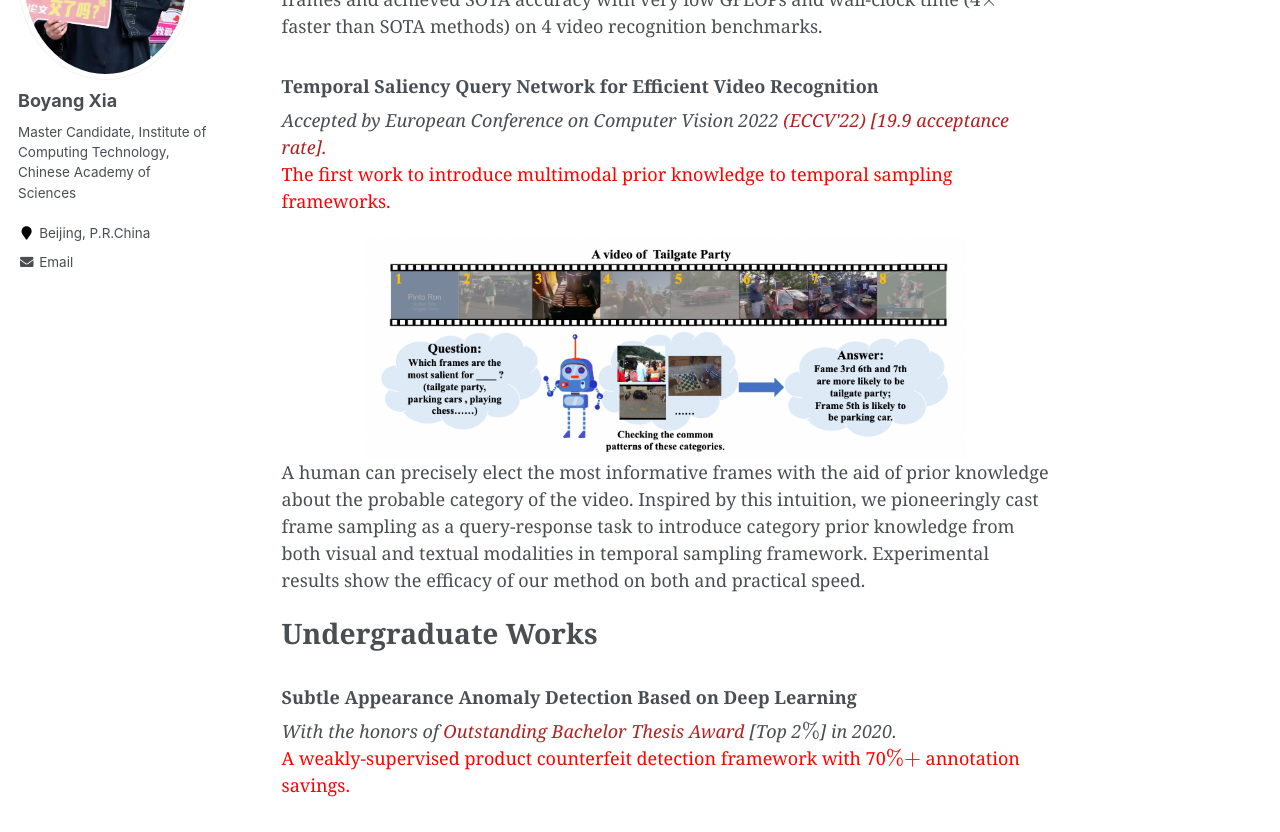
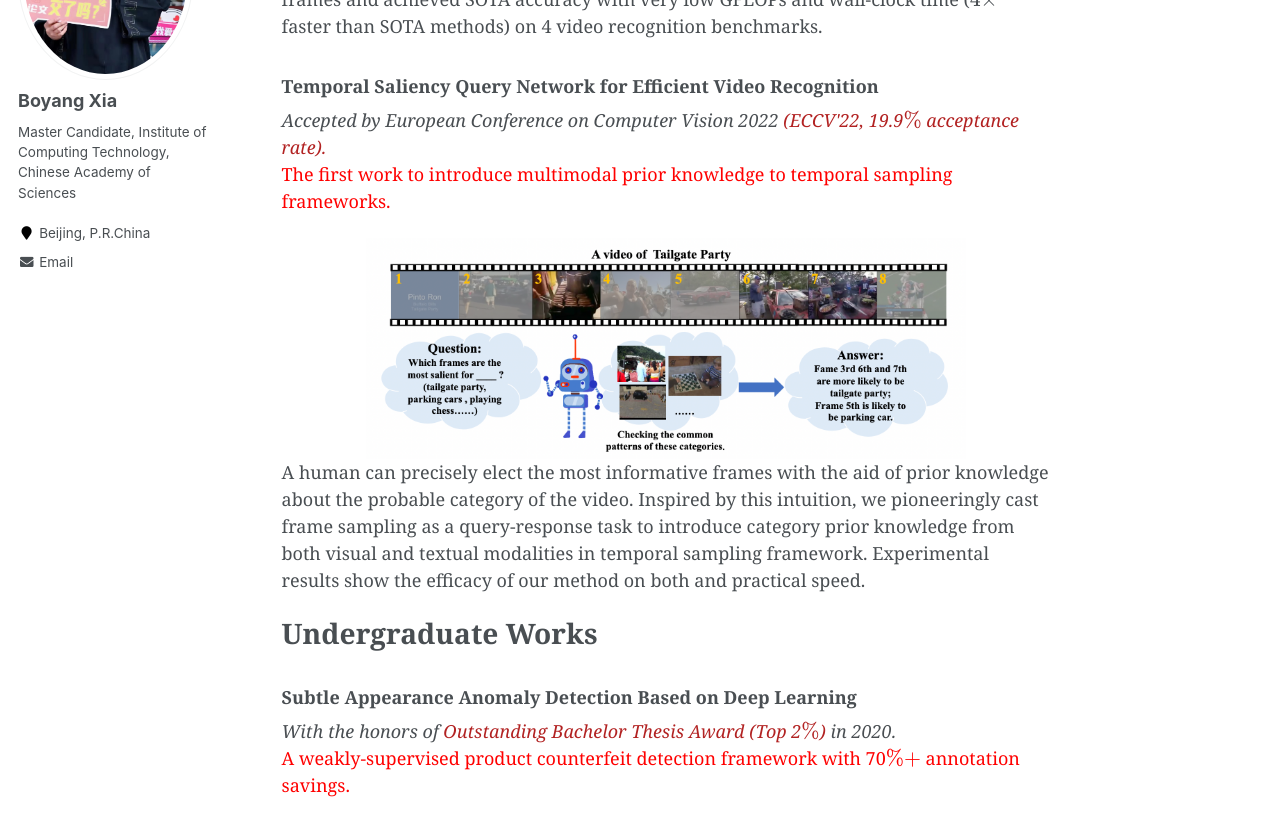
Before and after one commit to LawrenceXia2008/LawrenceXia2008.github.io, a Jekyll site: the page built from _pages/about.md, in a window 1280 px wide and 1400 px high, scrolled down 851 px. Shown: the part 156-988 px from the top of the window. Built offline with Jekyll 4.4.1, drawn with Linux system fonts in a browser that asks for light colours; formulas are drawn with MathJax 3; some of the changed text lies outside the part shown.

Commit message:
Update about.md

```diff
--- a/_pages/about.md
+++ b/_pages/about.md
@@ -14,7 +14,7 @@ Institute of Computing Technology, CAS](https://iip.ict.ac.cn/), supervised by [
 Research & Projects
 ===
 ### NSNet: Non-saliency Suppression Sampler for Efficient Video Recognition
-*Accepted by European Conference on Computer Vision 2022 <font color="firebrick">(ECCV'22) [19.9$%$ acceptance rate].</font>*<br /><font color="red">A sampler with a $4\times$ faster practical speed than SOTA methods.</font>
+*Accepted by European Conference on Computer Vision 2022 <font color="firebrick">(ECCV'22, 19.9$\%$ acceptance rate).</font>*<br /><font color="red">A sampler with a $4\times$ faster practical speed than SOTA methods.</font>
 <!-- During internship in the Computer Vision Technology Department of Baidu. Inc. -->
 <!-- <img src="images/projects/nsnet.png" width="500" > -->
 <div align=center>
@@ -24,7 +24,7 @@ Research & Projects
 To accelerate the video recognition architectures, one typically build a lightweight video key frame sampler to firstly sample a few salient frames and then evoke a recognizer on them, to reduce temporal redundancies. However, existing methods neglect the discrimination between non-salient frames and salient ones in training objectives. We introduced a novel multi-granularity supervision scheme to suppress the non-salient frames and achieved SOTA accuracy with very low GFLOPs and wall-clock time (*$4\times$* faster than SOTA methods) on 4 video recognition benchmarks.
 
 ### Temporal Saliency Query Network for Efficient Video Recognition
-*Accepted by European Conference on Computer Vision 2022 <font color="firebrick">(ECCV'22) [19.9$%$ acceptance rate].</font>*<br /><font color="red">The first work to introduce multimodal prior knowledge to temporal sampling frameworks.</font>
+*Accepted by European Conference on Computer Vision 2022 <font color="firebrick">(ECCV'22, 19.9$\%$ acceptance rate).</font>*<br /><font color="red">The first work to introduce multimodal prior knowledge to temporal sampling frameworks.</font>
 <!-- During internship in the Computer Vision Technology Department of Baidu. Inc. -->
 <div align=center>
 <img src="images/projects/tsqnet.png" width="600"/>
@@ -35,7 +35,7 @@ of the video. Inspired by this intuition, we pioneeringly cast frame sampling as
 Undergraduate Works
 ===
 ### Subtle Appearance Anomaly Detection Based on Deep Learning
-*With the honors of <font color="firebrick">Outstanding Bachelor Thesis Award</font> [Top 2$\%$] in 2020.*<br /><font color="red">A weakly-supervised product counterfeit detection framework with 70$\%+$ annotation savings.</font>
+*With the honors of <font color="firebrick">Outstanding Bachelor Thesis Award (Top 2$\%$)</font>  in 2020.*<br /><font color="red">A weakly-supervised product counterfeit detection framework with 70$\%+$ annotation savings.</font>
 <div align=center>
 <!-- <img src="images/projects/bishe.png" width="450" height="200"/><img src="images/projects/secoo.jpg" width="160" height="230"/> -->
 <img src="images/projects/bishe.png" align="center" width="450" style="display:inline;margin:10px 10px 10px 10px;"/><img src="images/projects/secoo.jpg" align="center" width="155" style="display:inline;margin:2px 2px 2px 5px;"/>
```
